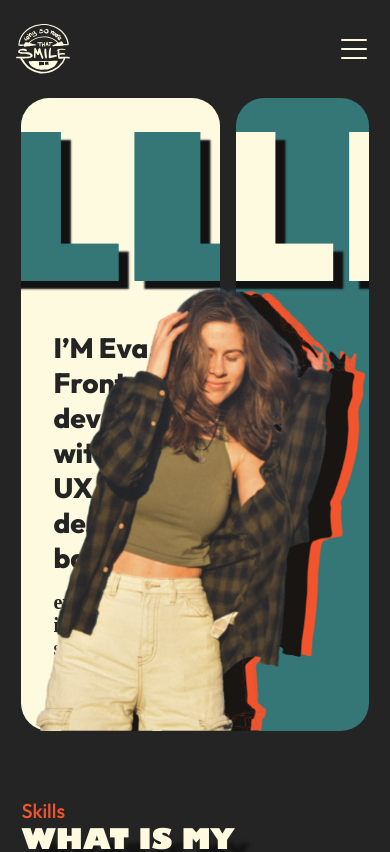
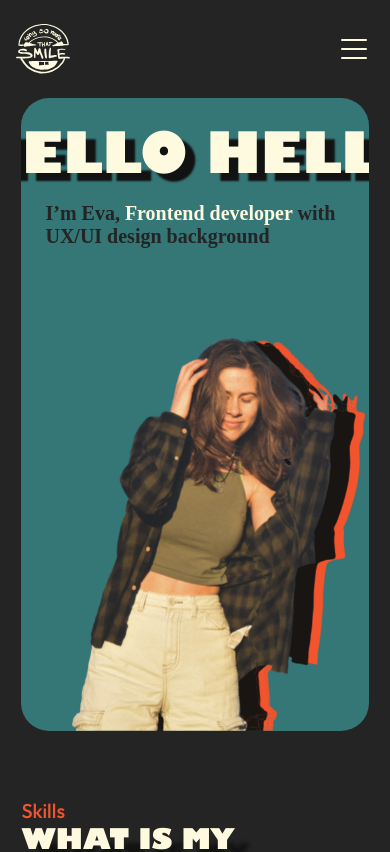
Before and after one commit to EvgeniaBabulkova/portfolio, a React (Vite) app: page / in a window 390 px wide. Shown: the top 852 px of the page. Built offline with nearby package versions, Linux system fonts and the light colour scheme; a web font is replaced by a local one.

Commit message:
responsive hero

```diff
--- a/src/components/homepage/HeroSection.tsx
+++ b/src/components/homepage/HeroSection.tsx
@@ -13,7 +13,7 @@ export default function HeroSection() {
         </div>
 
         <div className="flex flex-col gap-(--spacing-md) m-(--spacing-xl) mr-(--spacing-3xl)">
-          <h3>I’M Eva, Frontend developer with UX/UI design background</h3>
+          <h3>I’m Eva, Frontend developer with UX/UI design background</h3>
           <h5>experienced in building scalable React + TypeScript applications</h5>
           <LinkButton link={resumeLink}>View Resume</LinkButton>
         </div>
@@ -24,6 +24,10 @@ export default function HeroSection() {
           <span>hello hello hello</span>
           <span> hello hello hello</span>
         </div>
+
+        <h5 className={heroStyles.mobileIntro}>
+          I’m Eva, <span className="text-(--col-text-primary)">Frontend developer</span> with UX/UI design background
+        </h5>
         <img src={Eva} alt="Evgenia Babulkova" />
       </div>
     </section>
--- a/src/styles/hero.module.css
+++ b/src/styles/hero.module.css
@@ -41,6 +41,10 @@
   position: relative;
 }
 
+.mobileIntro {
+  display: none;
+}
+
 .heroRight > img {
   position: absolute;
   align-self: end;
@@ -60,3 +64,51 @@
     transform: translateX(-50%);
   }
 }
+
+/* @media (max-width: 900px) {
+  .footerLeft {
+    flex-direction: column-reverse;
+    align-items: flex-start;
+    gap: var(--spacing-md);
+  }
+} */
+
+@media (max-width: 600px) {
+  .heroSection {
+    grid-template-columns: 1fr;
+  }
+
+  .heroLeft {
+    display: none;
+  }
+
+  .heroRight {
+    display: flex;
+    flex-direction: column;
+    align-items: flex-start;
+    padding-top: var(--spacing-lg);
+    gap: var(--spacing-lg);
+  }
+
+  .heroRight > img {
+    position: static;
+    align-self: flex-end;
+    max-height: 50vh;
+    margin-top: auto;
+  }
+
+  .mobileIntro {
+    display: block;
+    margin-inline: var(--spacing-lg);
+    color: var(--col-text-invert);
+  }
+
+  .marquee span {
+    text-transform: uppercase;
+    font: var(--font-title-mobile);
+  }
+
+  .marquee {
+    animation-duration: 15s;
+  }
+}
--- a/src/styles/variables.css
+++ b/src/styles/variables.css
@@ -71,4 +71,5 @@
 
   --font-h1-mobile: 900 28px/1 "GillSansNova";
   --font-label-mobile: 500 20px "Outfit";
+  --font-title-mobile: 900 56px/1 "GillSansNova";
 }
```
